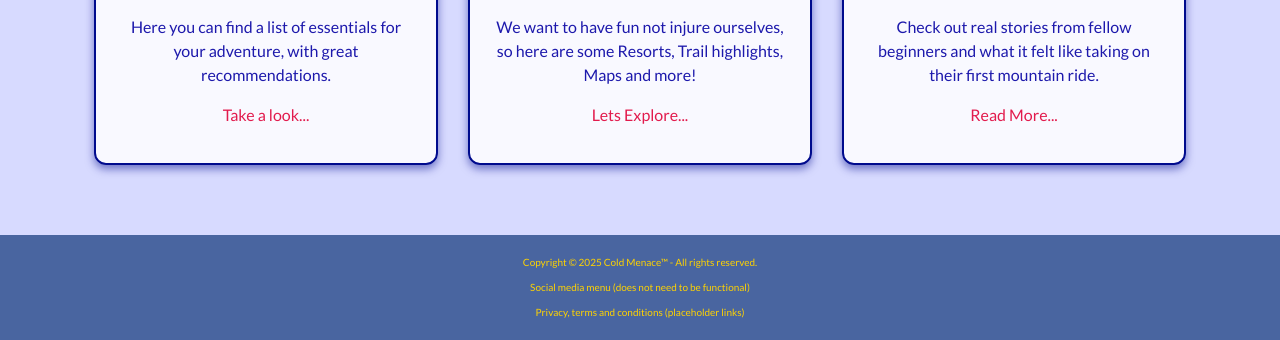
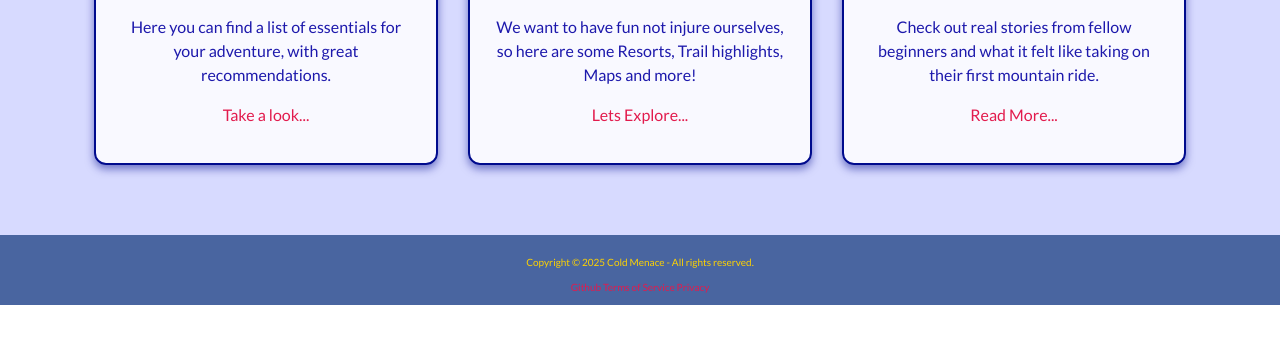
Before and after one commit to Clouis2/CM-Proj, a plain HTML site: page home.html in a window 1280 px wide. Shown: the part 1910-2250 px from the top of the page. After the commit the page ends 2215 px from the top, so only its background shows below. Drawn offline with Linux system fonts and the light colour scheme; files whose address does not match are found by name.

Commit message:
Update home.html

```diff
--- a/home.html
+++ b/home.html
@@ -93,11 +93,13 @@
       </main>
 
       <footer>
+		  <p>Copyright &copy;  2025 Cold Menace - All rights reserved.</p>
 
-		  <p>Copyright &copy;  2025 Cold Menace&trade; - All rights reserved.</p>
-		  <p>Social media menu (does not need to be functional)</p>
-		  <p>Privacy, terms and conditions (placeholder links)</p>
-
+			  <div class="footer-links">
+				  <a href="">Github</a>
+				  <a href="">Terms of Service</a>
+				  <a href="">Privacy</a>
+		  </div>
 
 	  </footer>
 
```
